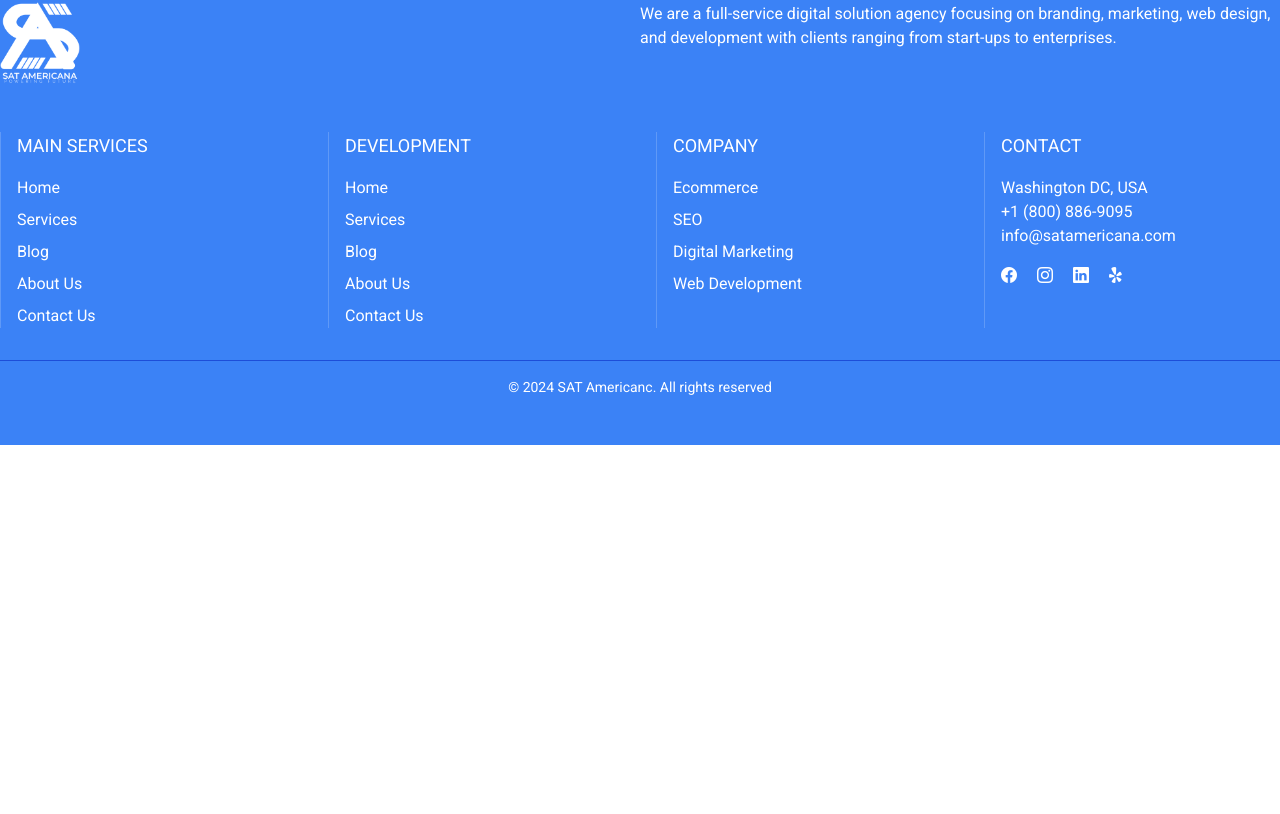
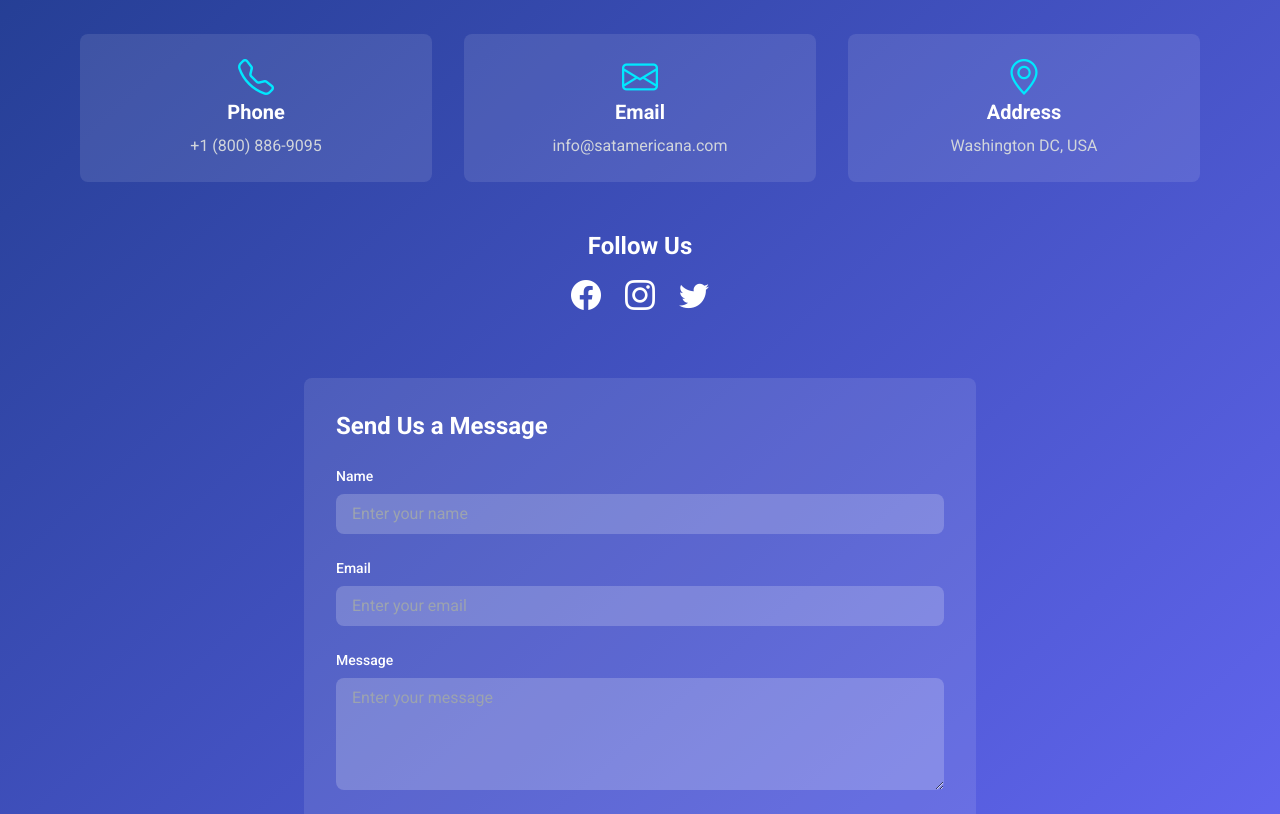
Before and after one commit to Anosh-Raza/satweb, a React (Create React App) app: page /contact-us in a window 1280 px wide. Shown: the part 246-1060 px from the top of the page. Before the commit the page ends 800 px from the top, so only its background shows below. Built offline with nearby package versions, Linux system fonts and the light colour scheme; the HTML template or start-up script is replaced by a standard one.

Commit message:
contact page footer

```diff
--- a/src/App.js
+++ b/src/App.js
@@ -25,21 +25,22 @@ import Content from './pages/services/contentWriting';
 import PPC from './pages/services/ppc';
 import MobileApp from './pages/services/mobileApp';
 import Ecommerce from './pages/services/ecommerce';
-
+import ScrollToTop from "./components/ScrollToTop";
 
 function App() {
   return (
     <>
       <HelmetProvider>
-    <Header/>
+        <Header />
+        <ScrollToTop /> {/* Move ScrollToTop here, outside Routes */}
         <Routes>
-      <Route path='/' element={<Home/>} />
-      <Route path='/about-us' element={<About/>} />
-      <Route path='/services' element={<Services/>} />
-      <Route path='/portfolio' element={<Portfolio/>} />
-      <Route path='/packages' element={<Packages/>} />
-      <Route path='/blogs' element={<Blogs/>} />
-      <Route path='/contact' element={<Contact  />} />
+          <Route path='/' element={<Home />} />
+          <Route path='/about-us' element={<About />} />
+          <Route path='/services' element={<Services />} />
+          <Route path='/portfolio' element={<Portfolio />} />
+          <Route path='/packages' element={<Packages />} />
+          <Route path='/blogs' element={<Blogs />} />
+          <Route path='/contact-us' element={<Contact />} />
           <Route path="/amazon-marketing-services" element={<Amazon />} />
           <Route path="/etsy-marketing-services" element={<Etsy />} />
           <Route path="/ebay-marketing-services" element={<Ebay />} />
@@ -54,7 +55,7 @@ function App() {
           <Route path="/mobile-app-development-services" element={<MobileApp />} />
           <Route path="/ecommerce-services" element={<Ecommerce />} />
         </Routes>
-    <Footer/>
+        <Footer />
       </HelmetProvider>
     </>
   );
--- /dev/null
+++ b/src/components/ScrollToTop.js
@@ -0,0 +1,14 @@
+import { useEffect } from "react";
+import { useLocation } from "react-router-dom";
+
+const ScrollToTop = () => {
+  const { pathname } = useLocation();
+
+  useEffect(() => {
+    window.scrollTo(0, 0); // Scroll to the top of the page
+  }, [pathname]); // Trigger the effect whenever the pathname changes
+
+  return null; // This component doesn't render anything
+};
+
+export default ScrollToTop;
--- a/src/components/footer.jsx
+++ b/src/components/footer.jsx
@@ -41,11 +41,11 @@ const Footer = () => {
         </div>
       </div>
 
-      <div className="container mx-auto flex justify-between py-12">
+      <div className="container mx-auto sm:flex justify-between py-12 px-4">
         <div className="logoFooter">
           <img src={logo} alt={logo} width={80} />
         </div>
-        <div className="w-1/2">
+        <div className="sm:w-1/2 pt-6">
           <p>
             We are a full-service digital solution agency focusing on branding,
             marketing, web design, and development with clients ranging from
--- a/src/components/navbar.jsx
+++ b/src/components/navbar.jsx
@@ -211,7 +211,7 @@ function Navbar() {
             </li>
             <li className="relative group">
               <button className="hover:text-gray-300">
-                <Link to="/services" className="hover:text-gray-300">
+                <Link to="#" className="hover:text-gray-300">
                   Services <i className="bi bi-chevron-down ml-2"></i>
                 </Link>
               </button>
--- a/src/pages/contact.jsx
+++ b/src/pages/contact.jsx
@@ -1,63 +1,98 @@
-import React, { useState } from 'react';
-import { contactFormData } from '../data.js';
+// Contact.js
+import React from "react";
+import { contactData } from "../data"; // Import data
 
-const ContactForm = () => {
-  const [formData, setFormData] = useState({
-    name: '',
-    email: '',
-    subject: '',
-    message: '',
-  });
+const Contact = () => {
+  return (
+    <section className="bg-gradient-to-br from-primary to-accent text-white pt-28 px-6 md:px-20">
+      {/* Page Title */}
+      <div className="text-center mb-12">
+        <h1 className="text-4xl md:text-5xl font-bold mb-4">{contactData.title}</h1>
+        <p className="text-lg max-w-2xl mx-auto">{contactData.description}</p>
+      </div>
 
-  const handleChange = (e) => {
-    setFormData({ ...formData, [e.target.id]: e.target.value });
-  };
-
-  const handleSubmit = (e) => {
-    e.preventDefault();
-    console.log('Form submitted:', formData);
-  };
-
-  return (
-    <div className="container mx-auto py-12 px-6 rounded-lg">
-      <h2 className="text-4xl font-bold text-logo-dark-blue mb-6 text-center">{contactFormData.title}</h2>
-      <p className="text-center mb-8">{contactFormData.description}</p>
-      <form onSubmit={handleSubmit} className="space-y-6">
-        {contactFormData.fields.map((field) => (
-          <div key={field.id} className="flex flex-col">
-            <label htmlFor={field.id} className="mb-2 text-logo-dark-blue font-semibold">
-              {field.label}
-            </label>
-            {field.type === 'textarea' ? (
-              <textarea
-                id={field.id}
-                placeholder={field.placeholder}
-                required={field.required}
-                value={formData[field.id]}
-                onChange={handleChange}
-                className="p-4 border rounded-lg focus:outline-logo-purple"
-              />
-            ) : (
-              <input
-                id={field.id}
-                type={field.type}
-                placeholder={field.placeholder}
-                required={field.required}
-                value={formData[field.id]}
-                onChange={handleChange}
-                className="p-4 border rounded-lg focus:outline-logo-purple"
-              />
-            )}
+      {/* Contact Information */}
+      <div className="grid grid-cols-1 md:grid-cols-3 gap-8 mb-12">
+        {contactData.contactInfo.map((info) => (
+          <div
+            key={info.id}
+            className="bg-white bg-opacity-10 p-6 rounded-lg text-center"
+          >
+            <i className={`${info.icon} text-4xl mb-4 text-neon-blue`}></i>
+            <h3 className="text-xl font-bold mb-2">{info.title}</h3>
+            <p className="text-gray-300">{info.details}</p>
           </div>
         ))}
-        <button
-          type="submit"
-          className="w-full py-3 bg-logo-purple text-white font-bold rounded-lg hover:bg-logo-dark-blue transition-colors">
-          {contactFormData.submitText}
-        </button>
-      </form>
-    </div>
+      </div>
+
+      {/* Social Media Links */}
+      <div className="text-center">
+        <h3 className="text-2xl font-bold mb-4">Follow Us</h3>
+        <div className="flex justify-center space-x-6">
+          {contactData.socialMedia.map((social) => (
+            <a
+              key={social.id}
+              href={social.link}
+              target="_blank"
+              rel="noopener noreferrer"
+              className="text-3xl hover:text-neon-blue transition duration-300"
+            >
+              <i className={social.icon}></i>
+            </a>
+          ))}
+        </div>
+      </div>
+
+      {/* Contact Form */}
+      <div className="mt-16 bg-white bg-opacity-10 p-8 rounded-lg max-w-2xl mx-auto">
+        <h2 className="text-2xl font-bold mb-6">Send Us a Message</h2>
+        <form className="space-y-6">
+          <div>
+            <label htmlFor="name" className="block text-sm font-medium mb-2">
+              Name
+            </label>
+            <input
+              type="text"
+              id="name"
+              className="w-full px-4 py-2 bg-white bg-opacity-20 rounded-lg focus:outline-none focus:ring-2 focus:ring-neon-blue"
+              placeholder="Enter your name"
+              required
+            />
+          </div>
+          <div>
+            <label htmlFor="email" className="block text-sm font-medium mb-2">
+              Email
+            </label>
+            <input
+              type="email"
+              id="email"
+              className="w-full px-4 py-2 bg-white bg-opacity-20 rounded-lg focus:outline-none focus:ring-2 focus:ring-neon-blue"
+              placeholder="Enter your email"
+              required
+            />
+          </div>
+          <div>
+            <label htmlFor="message" className="block text-sm font-medium mb-2">
+              Message
+            </label>
+            <textarea
+              id="message"
+              rows="4"
+              className="w-full px-4 py-2 bg-white bg-opacity-20 rounded-lg focus:outline-none focus:ring-2 focus:ring-neon-blue"
+              placeholder="Enter your message"
+              required
+            ></textarea>
+          </div>
+          <button
+            type="submit"
+            className="w-full bg-neon-blue text-white px-6 py-3 rounded-lg font-semibold hover:bg-blue-600 transition duration-300"
+          >
+            Send Message
+          </button>
+        </form>
+      </div>
+    </section>
   );
 };
 
-export default ContactForm;
+export default Contact;
```
Also changed, not shown: src/data.js. Lines whose indentation alone changed are shown as unchanged.
